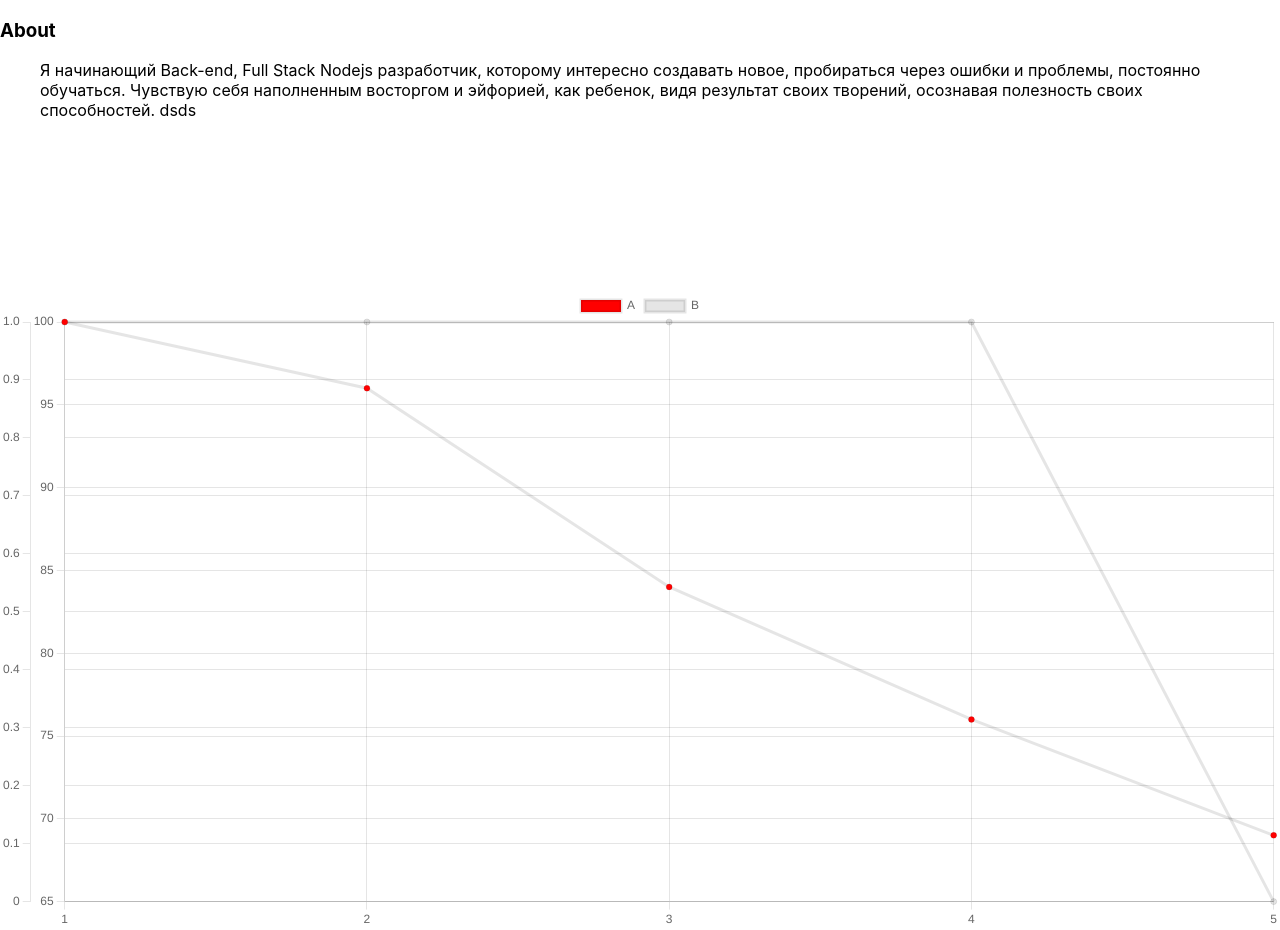
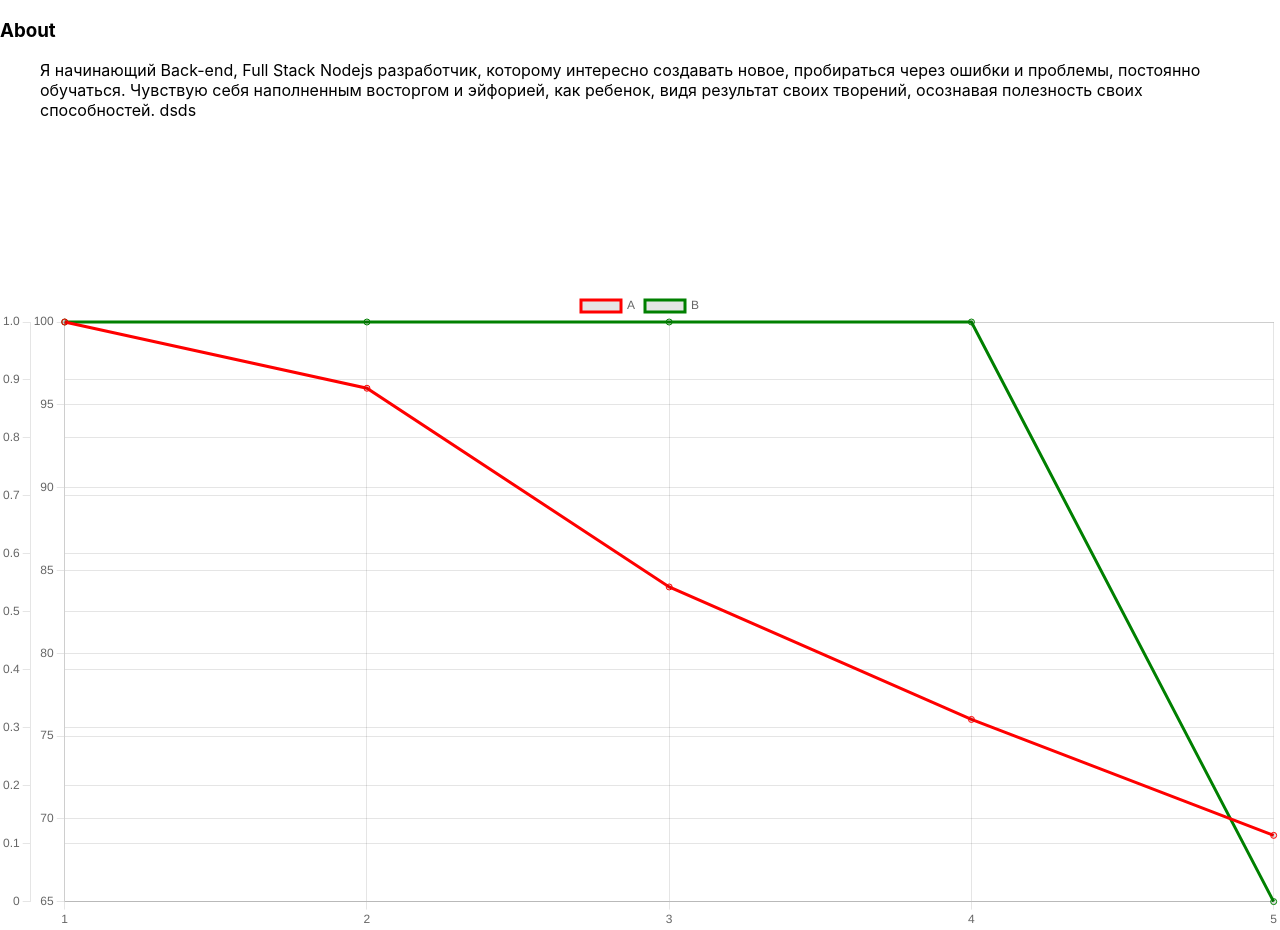
Before and after one commit to illusionoff/reactcriptoarbitr_test, a React (Create React App) app in the folder example/: page / in a window 1280 px wide. Built offline with nearby package versions, Linux system fonts and the light colour scheme.

Commit message:
test Chart.js 4 two grafics

```diff
--- a/example/src/components/Chart.js
+++ b/example/src/components/Chart.js
@@ -97,12 +97,16 @@ const data = canvas => {
     datasets: [{
       label: 'A',
       yAxisID: 'A',
-      backgroundColor: ['red', 'red', 'red', 'red', 'red'],
-      color: 'blue',
+      // backgroundColor: ['red', 'red', 'red', 'red', 'red'],
+      borderColor: 'red',
+      // color: "#F7464A",
+      // fillColor: "rgba(255, 187, 0, 1)",
+      // color: 'blue',
       data: [100, 96, 84, 76, 69]
     }, {
       label: 'B',
       yAxisID: 'B',
+      borderColor: 'green',
       data: [1, 1, 1, 1, 0]
     }]
 
@@ -116,21 +120,21 @@ const data = canvas => {
 
 
 const options = {
-  scales: {
-    yAxes: [{
-      id: 'A',
-      type: 'linear',
-      position: 'left',
-    }, {
-      id: 'B',
-      type: 'linear',
-      position: 'right',
-      ticks: {
-        max: 1,
-        min: 0
-      }
-    }]
-  }
+  // scales: {
+  //   yAxes: [{
+  //     id: 'A',
+  //     type: 'linear',
+  //     // position: 'left',
+  //   }, {
+  //     id: 'B',
+  //     type: 'linear',
+  //     position: 'right',
+  //     ticks: {
+  //       max: 1,
+  //       min: 0
+  //     }
+  //   }]
+  // }
 }
 export const Chart = () => {
   // const ref = useRef();
```
